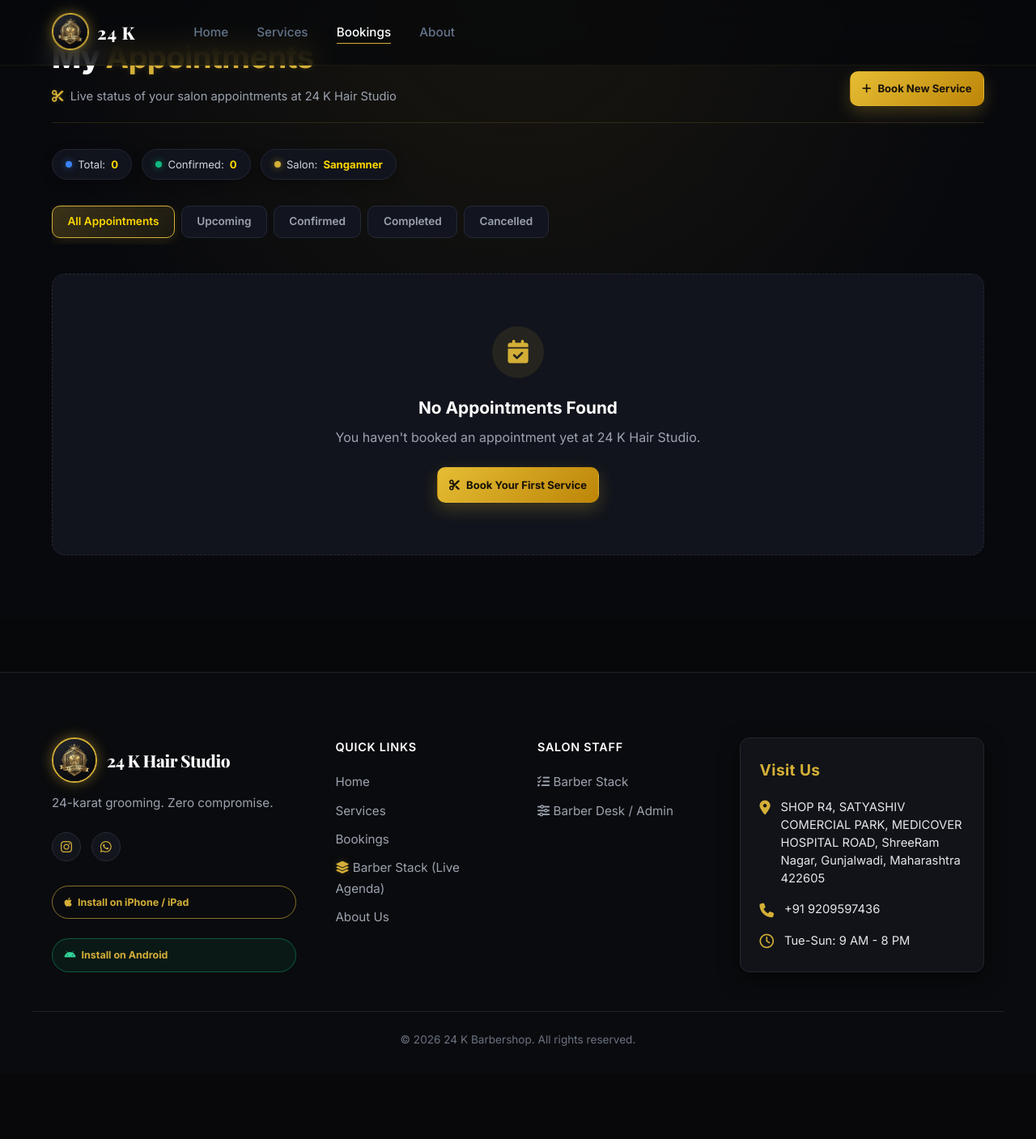
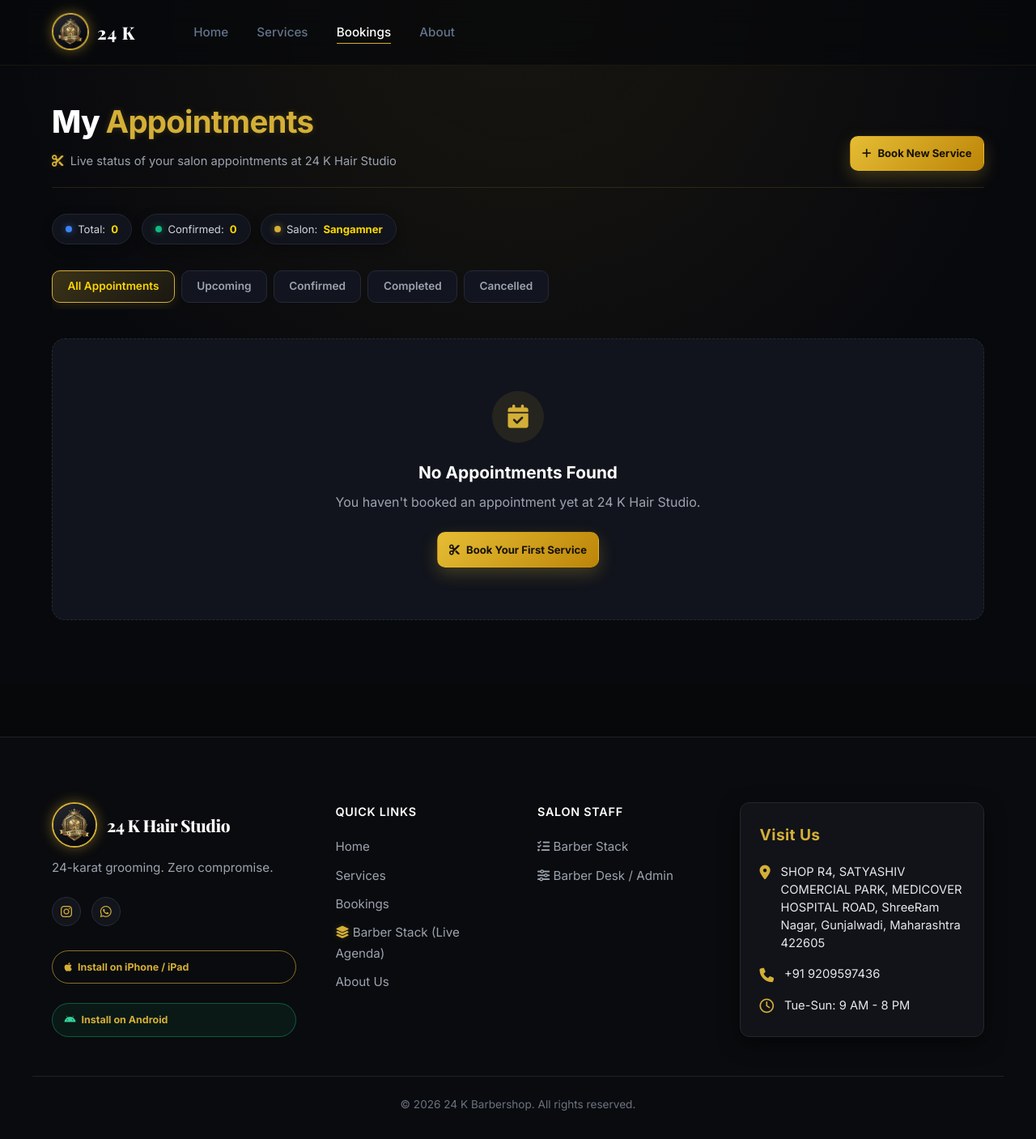
Before and after one commit to thepranit45/24K, a Django app: page /bookings/ in a window 1280 px wide. Shown: the whole page at 81% size. Before the commit the page ends 1292 px from the top, so only its background shows below. Run offline with Django 4.2, Linux system fonts and the light colour scheme; some web fonts are replaced.

Commit message:
Add proper top navbar clearance padding on Bookings page

```diff
--- a/templates/bookings/list.html
+++ b/templates/bookings/list.html
@@ -9,8 +9,8 @@
    BARBER STACK STYLE — BOOKINGS LUXURY UI
 ───────────────────────────────────────────────────────────── */
 .stack-bookings-bg {
-  min-height: 80vh;
-  padding: 2.5rem 0 5rem;
+  min-height: 85vh;
+  padding: 7.5rem 0 5rem;
   background: radial-gradient(circle at 50% 0%, rgba(212, 175, 55, 0.08) 0%, transparent 60%), #08090d;
 }
 
```
